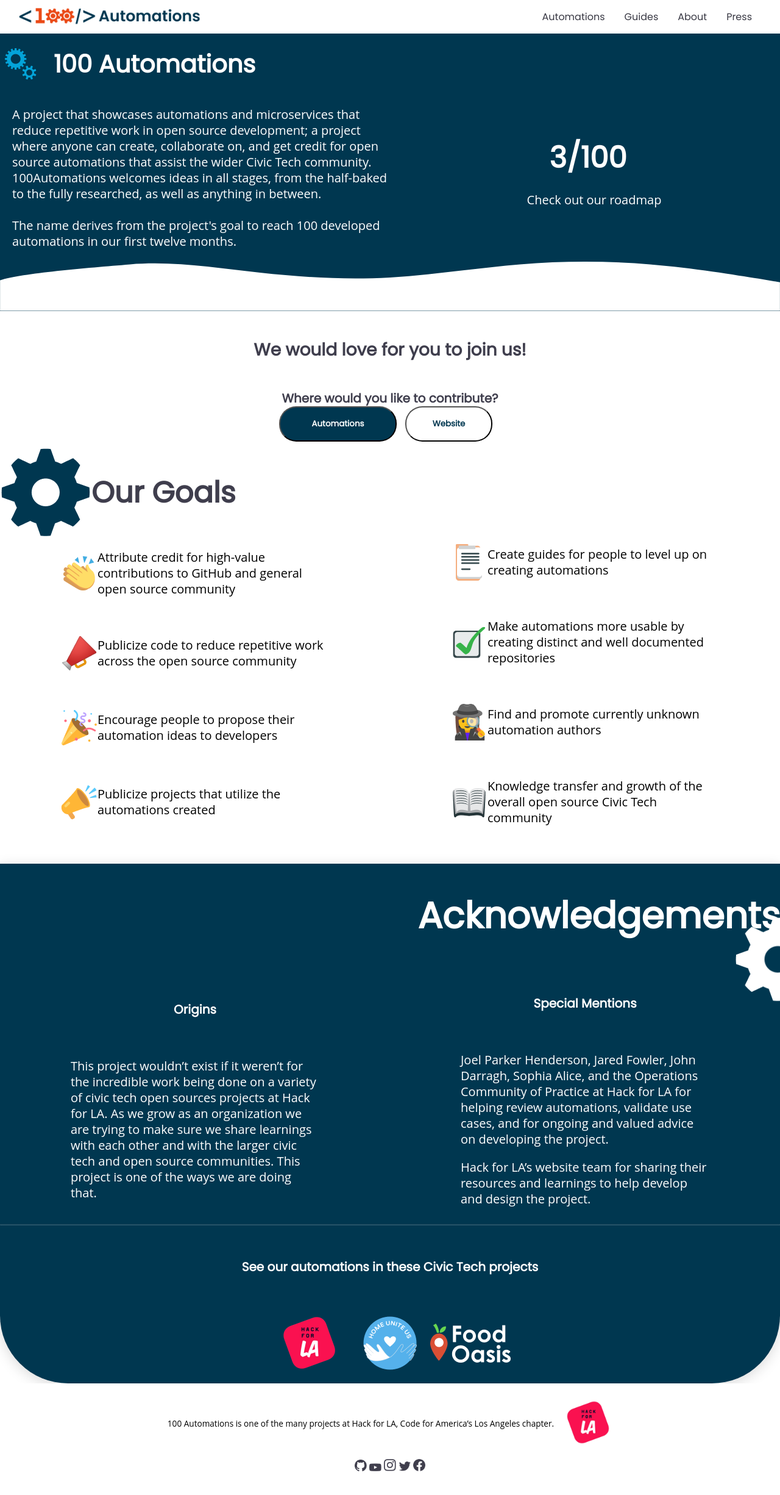
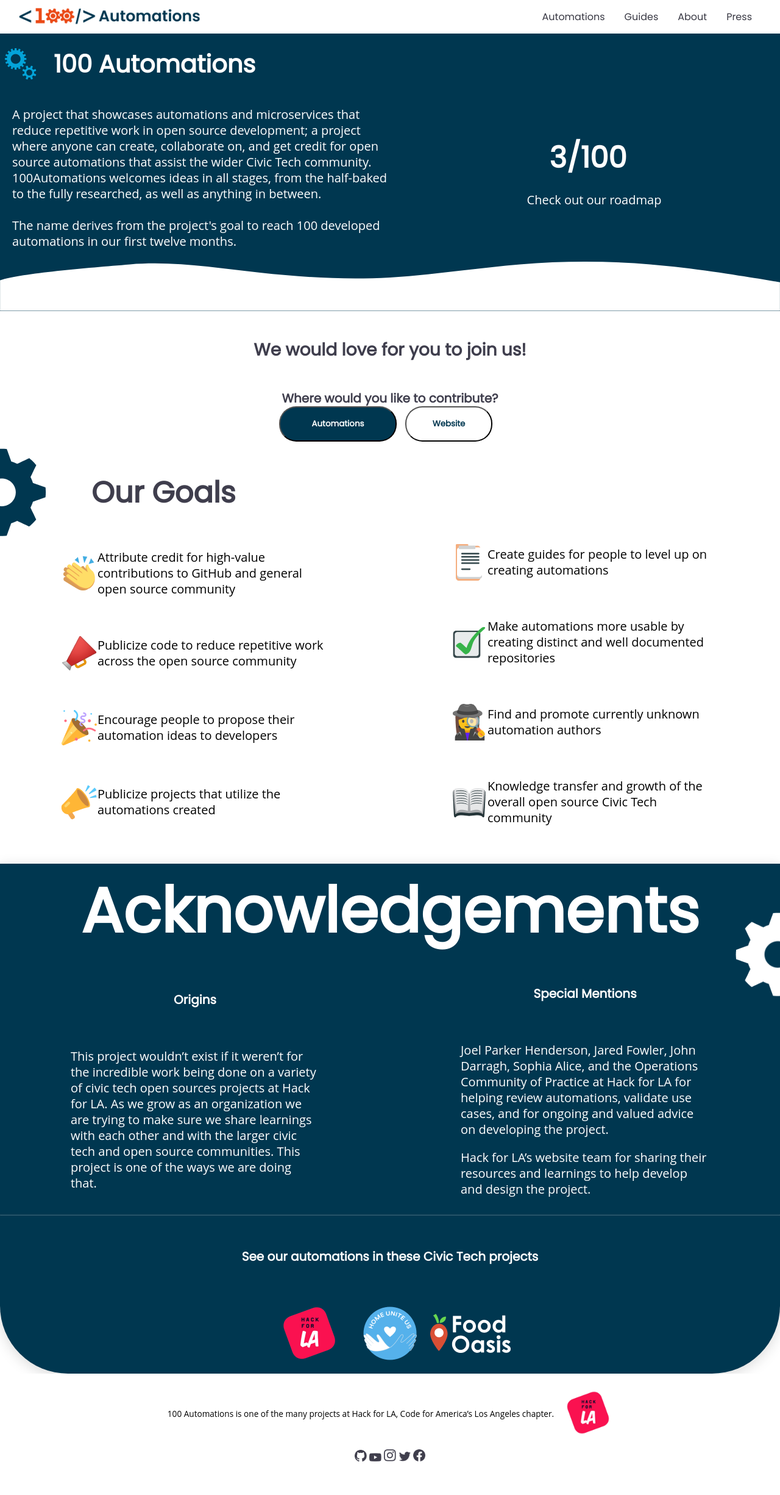
Before and after one commit to 100Automations/Website, a Jekyll site: the page built from about.html, in a window 1280 px wide. Shown: the top 2451 px of the page at 61% size. Built offline with Jekyll 4.4.1, drawn with Linux system fonts in a browser that asks for light colours.

Commit message:
I have finalized the about page. Mobile styles have been implemented

```diff
--- a/_includes/join_us.html
+++ b/_includes/join_us.html
@@ -16,6 +16,7 @@
         <button>Automations</button>
         <button id="white">Website</button>
     </div>
+
     <div class="join_us_goals flexbox_row">
         <div class="join_us_goals_title flexbox_row">
             <img src="{{ '/assets/images/icons/join-us/Gear-dark.png' | relative_url }}" alt="Dark Gear">
--- a/_sass/includes/acknowledgements.scss
+++ b/_sass/includes/acknowledgements.scss
@@ -35,13 +35,20 @@ div.acknowledgements{
         position: relative;
         h1{
          color: $white;
+        font-size: 8vw;
+        margin:auto;
         }
-      img{
+        div#acknowledments_gear_image{
+
+            img{
         position: absolute;
         height: 144px;
         right:-68px;
-
-
-      }
+        }
+        ;
     }
+    ;
+    }
+    ;
 }
+;
--- a/_sass/includes/join_us.scss
+++ b/_sass/includes/join_us.scss
@@ -2,6 +2,13 @@ div.join_us_subtitle>h6{
 margin-block-start: 0em;
 margin-block-end: 0em;
 }
+;
+div.join_us_goals_title>img{
+    position: relative;
+    left:-72px;
+
+}
+;
 
 div.join_us_goals_lists{
 
```
